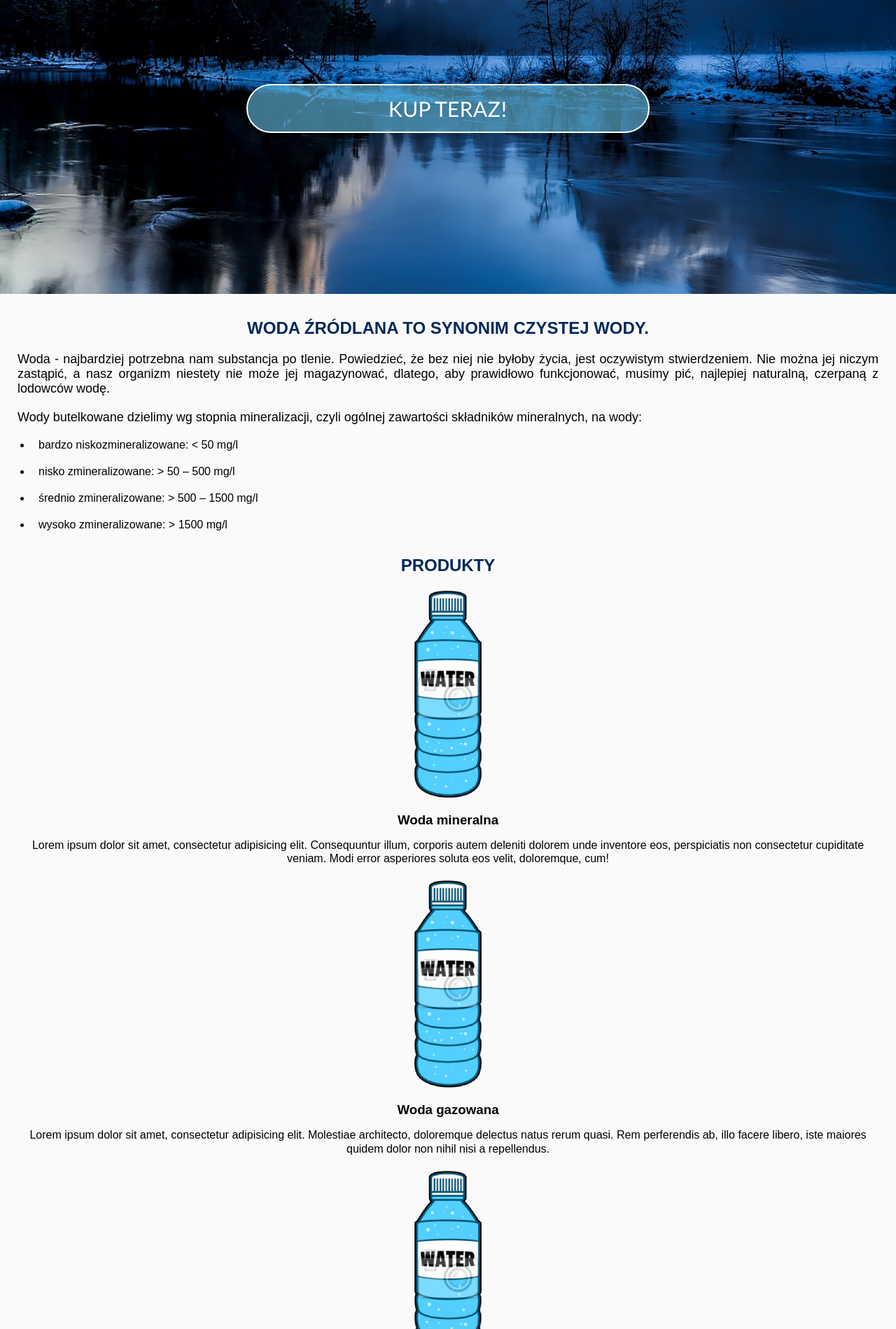
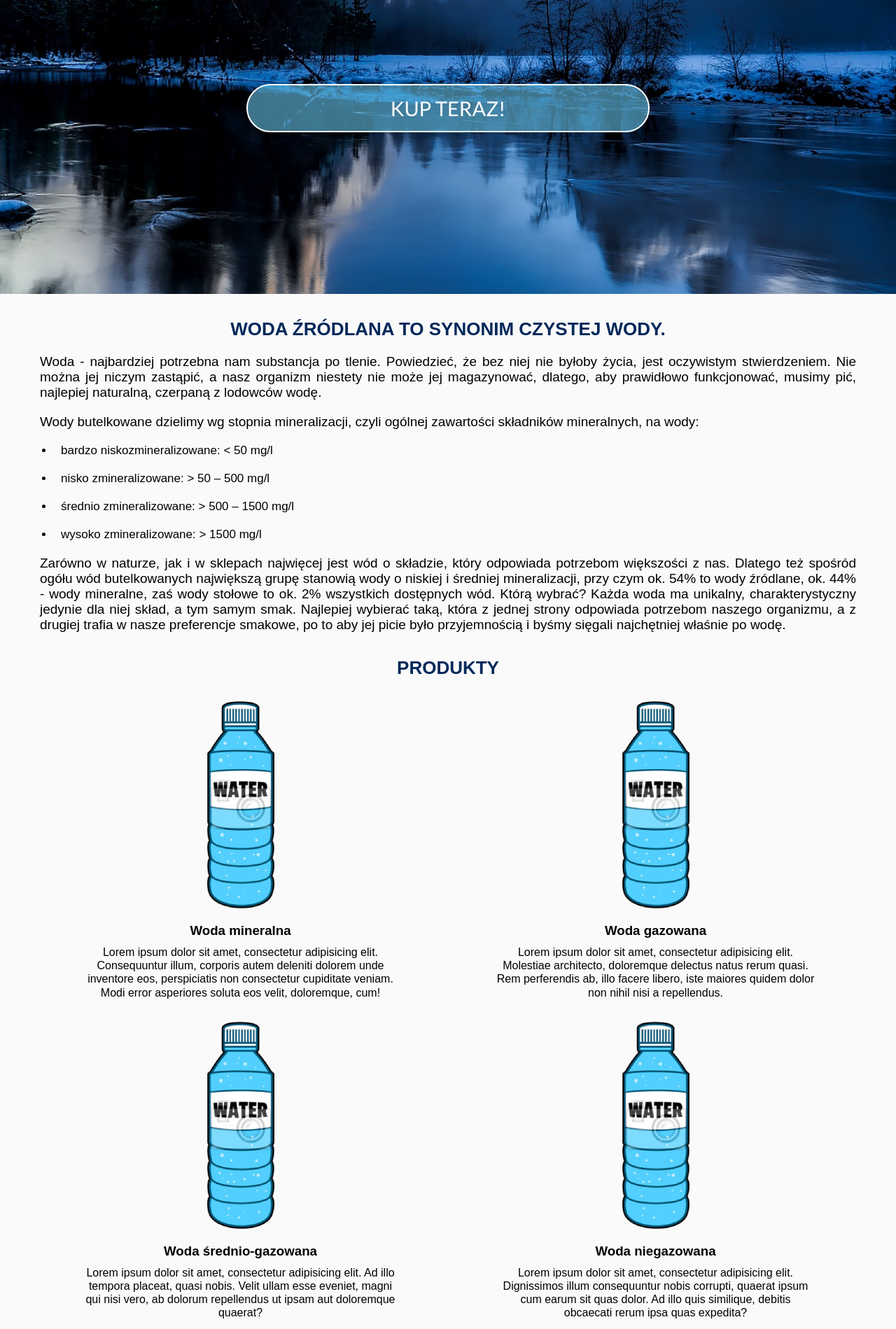
Before and after one commit to Byczowskik/water-side, a plain HTML site: page index.html in a window 1280 px wide. Shown: the part 380-2279 px from the top of the page at 70% size. Drawn offline with nearby package versions, Linux system fonts and the light colour scheme.

Commit message:
Wystylowanie sections

```diff
--- a/index.html
+++ b/index.html
@@ -38,7 +38,7 @@
         <button>Kup teraz!</button>
     </header>
 
-    <section id="oe" class="o-wodzie">
+    <section class="o-wodzie">
         <a id="one" name="target"></a>
         <h2>Woda źródlana to synonim czystej wody.</h2>
         <p class="text">Woda - najbardziej potrzebna nam substancja po tlenie. Powiedzieć, że bez niej nie byłoby życia, jest oczywistym stwierdzeniem. Nie można jej niczym zastąpić, a nasz organizm niestety nie może jej magazynować, dlatego, aby prawidłowo funkcjonować, musimy pić, najlepiej naturalną, czerpaną z lodowców wodę.</p>
@@ -51,9 +51,10 @@
         </ul>
         <p class="text hide">Zarówno w naturze, jak i w sklepach najwięcej jest wód o składzie, który odpowiada potrzebom większości z nas. Dlatego też spośród ogółu wód butelkowanych największą grupę stanowią wody o niskiej i średniej mineralizacji, przy czym ok. 54% to wody źródlane, ok. 44% - wody mineralne, zaś wody stołowe to ok. 2% wszystkich dostępnych wód. Którą wybrać? Każda woda ma unikalny, charakterystyczny jedynie dla niej skład, a tym samym smak. Najlepiej wybierać taką, która z jednej strony odpowiada potrzebom naszego organizmu, a z drugiej trafia w nasze preferencje smakowe, po to aby jej picie było przyjemnością i byśmy sięgali najchętniej właśnie po wodę.</p>
     </section>
-    <section id="to" class="o-wodzie">
+    <section class="o-wodzie">
         <a id="two" name="target"></a>
         <h2>Produkty</h2>
+        <div class="clearfix">
             <div class="produ">
                 <img class="sell" src="img/butelka.png" alt="butelka wody">
                 <h3>Woda mineralna</h3>
@@ -64,6 +65,8 @@
                 <h3>Woda gazowana</h3>
                 <p>Lorem ipsum dolor sit amet, consectetur adipisicing elit. Molestiae architecto, doloremque delectus natus rerum quasi. Rem perferendis ab, illo facere libero, iste maiores quidem dolor non nihil nisi a repellendus.</p>
             </div>
+        </div>
+        <div class="clearfix">
             <div class="produ">
                 <img class="sell" src="img/butelka.png" alt="butelka wody">
                 <h3>Woda średnio-gazowana</h3>
@@ -74,6 +77,7 @@
                 <h3>Woda niegazowana</h3>
                 <p>Lorem ipsum dolor sit amet, consectetur adipisicing elit. Dignissimos illum consequuntur nobis corrupti, quaerat ipsum cum earum sit quas dolor. Ad illo quis similique, debitis obcaecati rerum ipsa quas expedita?</p>
             </div>
+        </div>
     </section>
     <footer></footer>
 </body>
--- a/style.css
+++ b/style.css
@@ -79,7 +79,7 @@ button {
 
 @media (orientation: portrait) and (min-width: 768px) {
     h1 {
-        font-size: 60px;
+        font-size: 58px;
         padding: 100px 0;
 
     }
@@ -103,6 +103,7 @@ button {
 
     button {
         width: 45%;
+        font-size: 29px;
     }
 
     nav {
@@ -113,7 +114,7 @@ button {
         width: 100%;
         height: 80px;
         z-index: 1;
-        /*        background-color: rgba(46, 49, 64, 0.7);*/
+        background-color: rgba(46, 49, 64, 0.6);
         transition: .3s;
     }
 
@@ -143,7 +144,7 @@ button {
 
     ul.clearfix li a {
         display: block;
-        font-size: 24px;
+        font-size: 23px;
         text-align: center;
         text-decoration: none;
         line-height: 80px;
@@ -251,3 +252,68 @@ h2 {
         font-size: 18px;
     }
 }
+
+@media (orientation: portrait) and (min-width: 768px) {
+    .o-wodzie {
+        width: 80%;
+        margin: 0 auto;
+    }
+
+    h2 {
+        font-size: 2em;
+    }
+
+    .text {
+        font-size: 24px;
+    }
+
+    .filtr li {
+        font-size: 22px;
+    }
+
+    .produ h3 {
+        font-size: 1.65em;
+    }
+
+    .produ p {
+        font-size: 21px;
+    }
+}
+
+@media (orientation: landscape) and (min-width: 1024px) {
+    .hide {
+        display: block;
+        margin-bottom: 10px;
+    }
+
+    .o-wodzie {
+        width: 95%;
+        margin: 0 auto;
+    }
+
+    .filtr li {
+        font-size: 17px;
+
+    }
+
+    .text {
+        font-size: 19px;
+        text-align: justify;
+    }
+
+    h2 {
+        font-size: 26px;
+    }
+
+    .produ {
+        float: left;
+        width: 50%;
+        padding-top: 20px;
+    }
+
+    .produ p {
+        width: 80%;
+        margin: 10px auto 0 auto;
+        text-align: center;
+    }
+}
```
Lines whose indentation alone changed are shown as unchanged.
